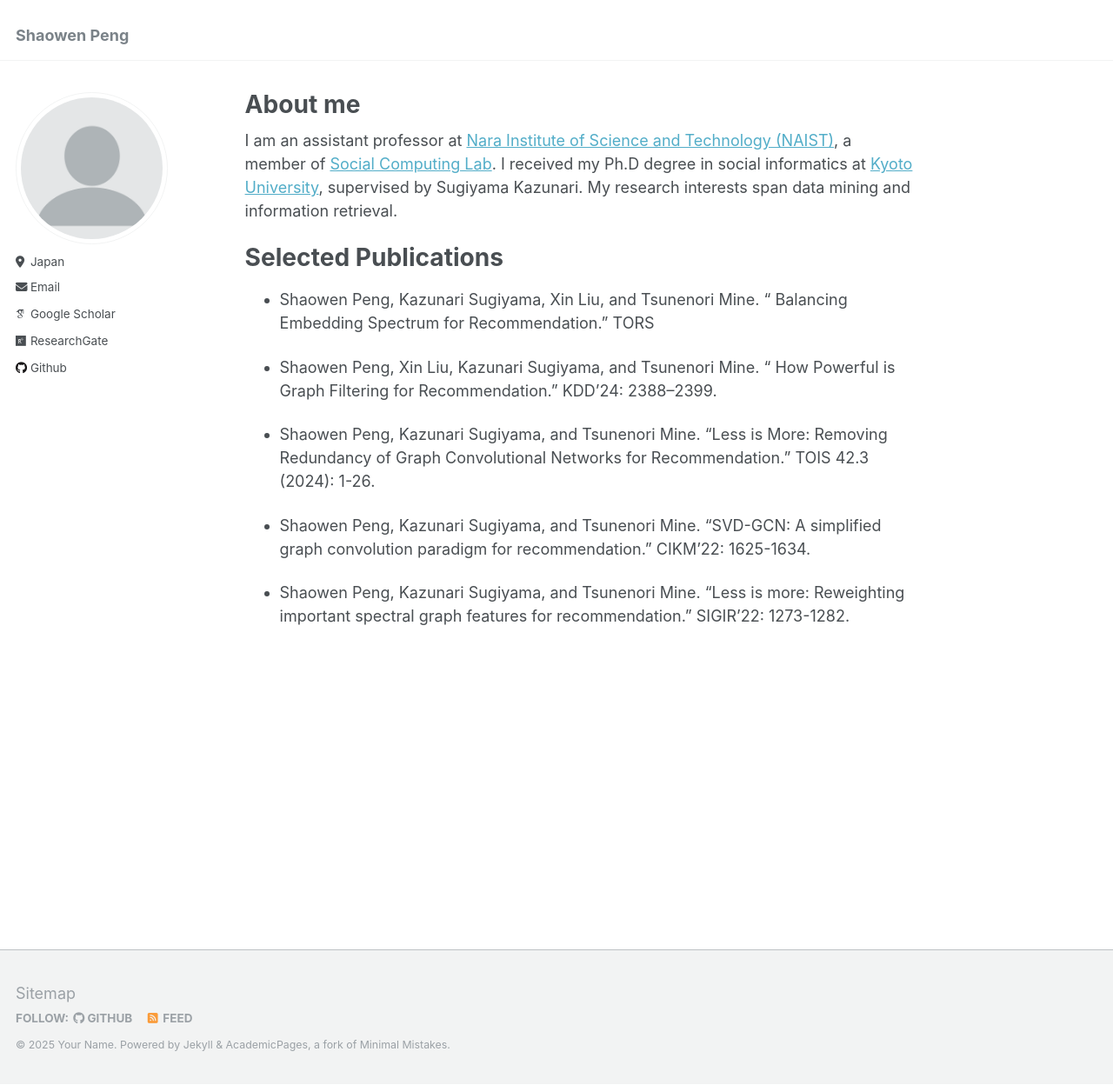
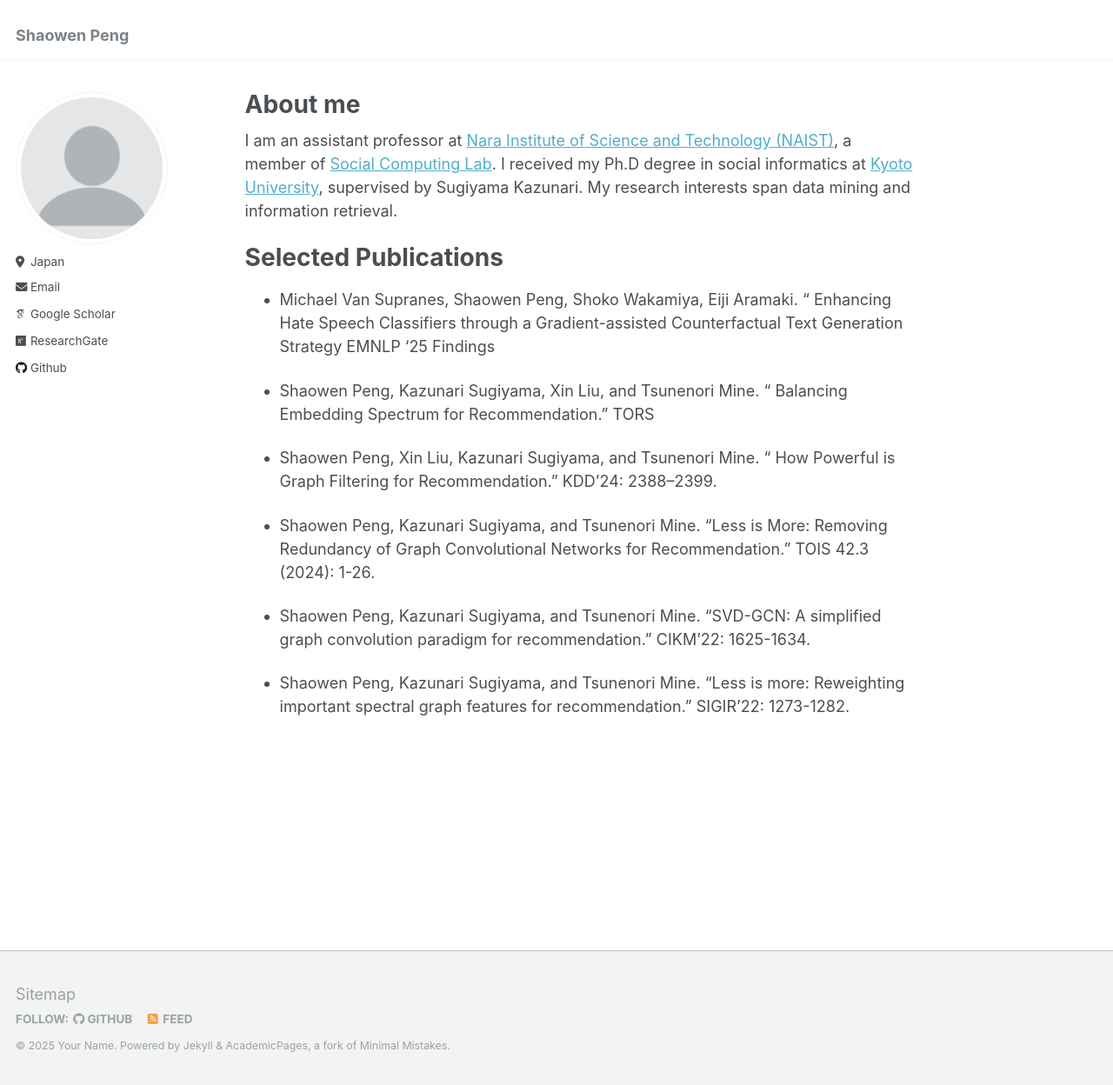
Before and after one commit to tanatosuu/tanatosuu.github.io, a Jekyll site: the page built from _pages/about.md, in a window 1280 px wide and 1248 px high. Shown: the whole window at 87% size. Built offline with Jekyll 4.4.1, drawn with Linux system fonts in a browser that asks for light colours; some web fonts are replaced.

Commit message:
Update about.md

```diff
--- a/_pages/about.md
+++ b/_pages/about.md
@@ -11,6 +11,8 @@ I am an assistant professor at [Nara Institute of Science and Technology (NAIST)
 
 # Selected Publications
 
+* Michael Van Supranes, Shaowen Peng, Shoko Wakamiya, Eiji Aramaki. "	Enhancing Hate Speech Classifiers through a Gradient-assisted Counterfactual Text Generation Strategy EMNLP '25 Findings
+
 * Shaowen Peng,  Kazunari Sugiyama, Xin Liu, and Tsunenori Mine. "	Balancing Embedding Spectrum for Recommendation." TORS
 
 * Shaowen Peng, Xin Liu, Kazunari Sugiyama, and Tsunenori Mine. "	How Powerful is Graph Filtering for Recommendation." KDD'24: 2388–2399.
```
